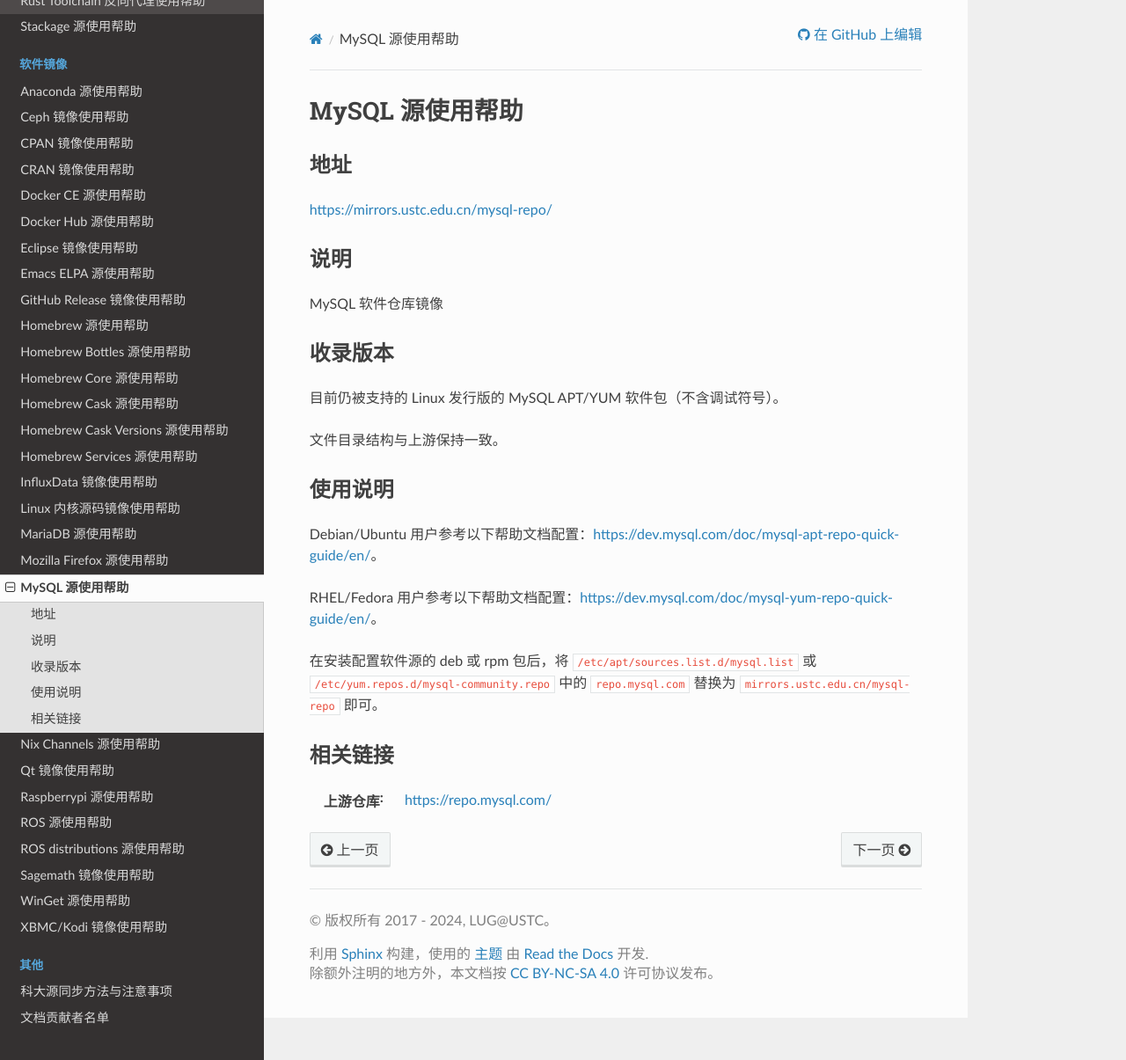
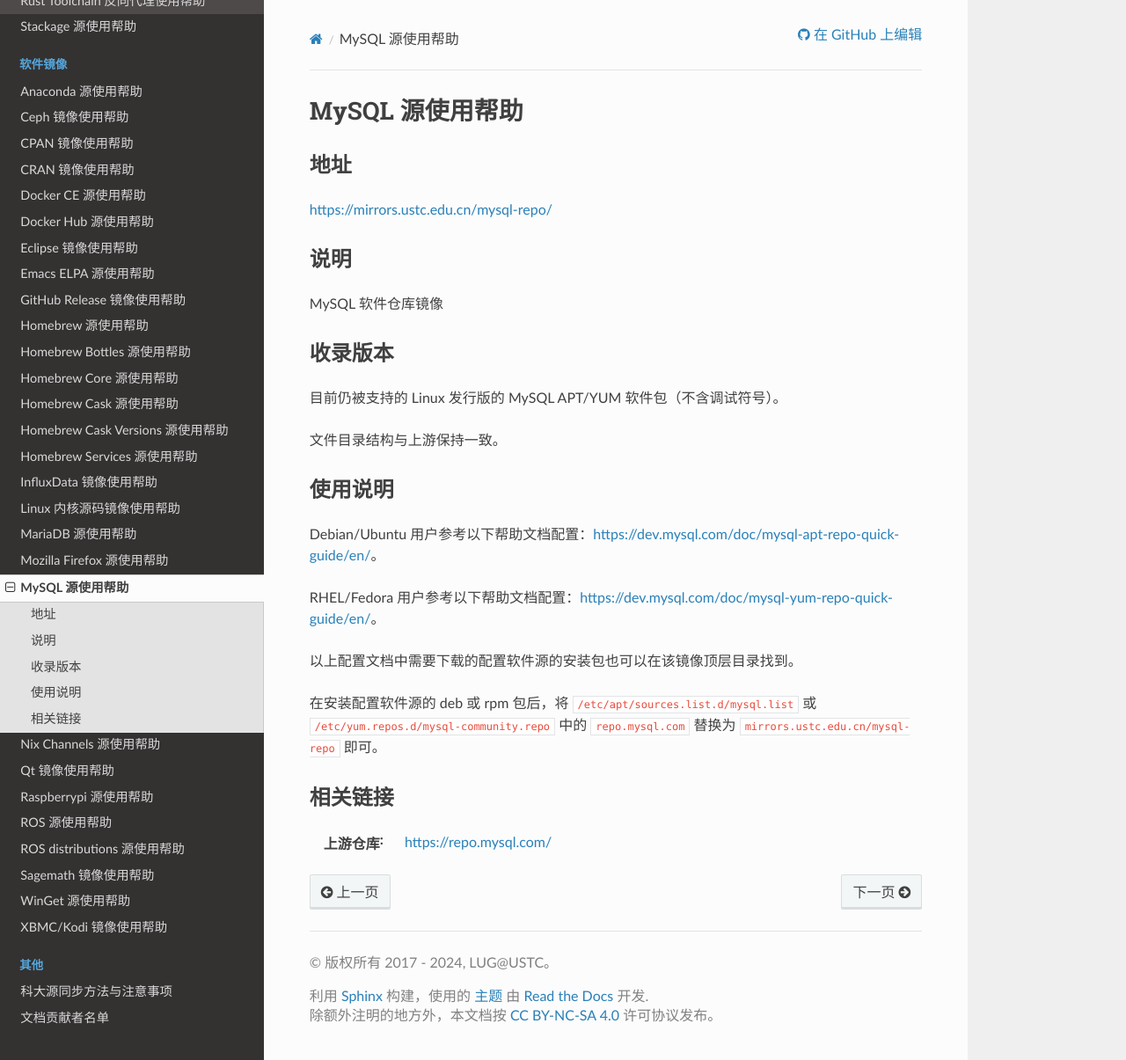
Before and after one commit to ustclug/mirrorhelp, a Sphinx documentation site: the page built from source/mysql-repo.rst, in a window 1280 px wide and 1205 px high. Shown: the whole window at 88% size. Built offline with Sphinx 7.4.7 and the Read the Docs theme 2.0.0, drawn with Linux system fonts in a browser that asks for light colours; pages that are not in the unit, such as notebooks, are missing from menus.

Commit message:
mysql-repo: add details about downloading config deb/rpm

```diff
--- a/source/mysql-repo.rst
+++ b/source/mysql-repo.rst
@@ -26,6 +26,8 @@
 
 RHEL/Fedora 用户参考以下帮助文档配置：https://dev.mysql.com/doc/mysql-yum-repo-quick-guide/en/\ 。
 
+以上配置文档中需要下载的配置软件源的安装包也可以在该镜像顶层目录找到。
+
 在安装配置软件源的 deb 或 rpm 包后，将 ``/etc/apt/sources.list.d/mysql.list``
 或 ``/etc/yum.repos.d/mysql-community.repo`` 中的 ``repo.mysql.com``
 替换为 ``mirrors.ustc.edu.cn/mysql-repo`` 即可。
```
